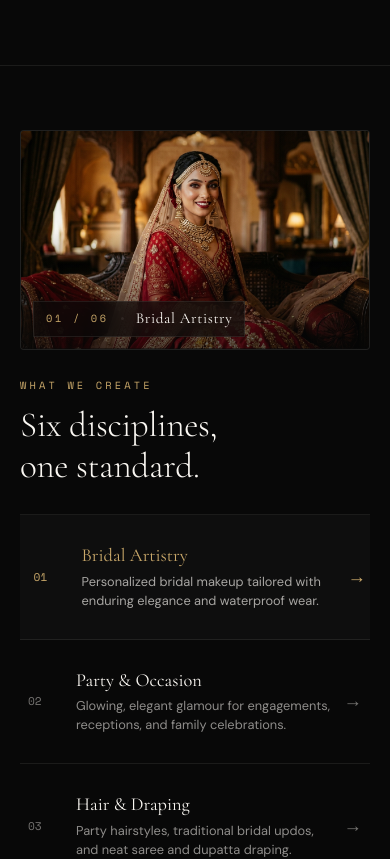
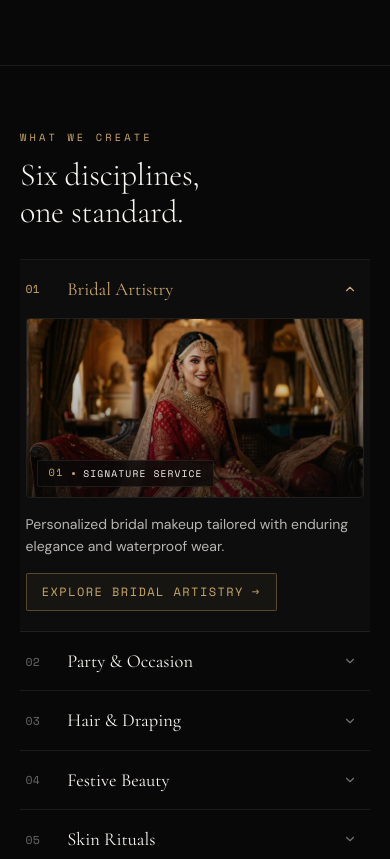
Before and after one commit to superezzdev/parlour, a Next.js app: page / in a window 390 px wide. Shown: the part 2901-3760 px from the top of the page. Built offline with nearby package versions, Linux system fonts and the light colour scheme.

Commit message:
feat: transform service grid into mobile-friendly accordion and update editorial content imagery

```diff
--- a/src/app/page.tsx
+++ b/src/app/page.tsx
@@ -74,8 +74,8 @@ export default function HomePage() {
 
       {/* 4. Editorial Image Moment — Full-Width Visual Reset */}
       <EditorialMoment
-        imageSrc="/images/hero/editorial-moment.jpg"
-        imageAlt="Editorial beauty moment — Glamorous studio artistry"
+        imageSrc="/images/gallery/hair/hair-01.jpg"
+        imageAlt="Floral romance chignon and bridal updo styling"
         tag="THE ART OF REFINEMENT"
         headline="Every look composed with patient precision and quiet intention."
       />
--- a/src/components/sections/EditorialMoment.tsx
+++ b/src/components/sections/EditorialMoment.tsx
@@ -15,10 +15,10 @@ interface GalleryStripItem {
 const STRIP_IMAGES: GalleryStripItem[] = [
   {
     id: 'strip-1',
-    src: '/images/hero/editorial-moment.jpg',
-    alt: 'Champagne gold bridal portrait — Glamorous studio artistry',
-    title: 'Art of Refinement',
-    subtitle: 'Champagne Gold Bridal Artistry',
+    src: '/images/gallery/hair/hair-01.jpg',
+    alt: 'Floral romance chignon and bridal updo styling',
+    title: 'Sculpted Grace',
+    subtitle: 'Floral Romance Chignon Coiffure',
   },
   {
     id: 'strip-2',
@@ -43,10 +43,10 @@ const STRIP_IMAGES: GalleryStripItem[] = [
   },
   {
     id: 'strip-5',
-    src: '/images/gallery/hair/hair-01.jpg',
-    alt: 'Floral romance chignon and bridal updo styling',
-    title: 'Sculpted Grace',
-    subtitle: 'Floral Romance Chignon Coiffure',
+    src: '/images/hero/editorial-moment.jpg',
+    alt: 'Champagne gold bridal portrait — Glamorous studio artistry',
+    title: 'Art of Refinement',
+    subtitle: 'Champagne Gold Bridal Artistry',
   },
   {
     id: 'strip-6',
--- a/src/components/sections/ServiceGrid.module.css
+++ b/src/components/sections/ServiceGrid.module.css
@@ -161,19 +161,18 @@
 
 .rowItem {
   display: block;
+  border-bottom: 1px solid var(--color-ghost-border);
+  position: relative;
+  transition: background-color 0.3s ease;
+}
+
+.rowLink {
+  display: block;
   text-decoration: none;
   color: inherit;
   padding: clamp(0.95rem, 1.8vw, 1.25rem) 0.5rem;
-  border-bottom: 1px solid var(--color-ghost-border);
-  position: relative;
   transition: background-color 0.3s ease, padding-left 0.3s ease;
   cursor: pointer;
-}
-
-.rowItem:hover,
-.rowItem.rowActive {
-  background-color: rgba(250, 247, 242, 0.025);
-  padding-left: 0.85rem;
 }
 
 .rowHeader {
@@ -188,11 +187,6 @@
   font-size: 0.7rem;
   color: rgba(250, 247, 242, 0.45);
   transition: color 0.3s ease;
-}
-
-.rowItem:hover .rowNumber,
-.rowItem.rowActive .rowNumber {
-  color: var(--color-gold);
 }
 
 .rowContent {
@@ -210,9 +204,10 @@
   transition: color 0.3s ease, transform 0.3s ease;
 }
 
-.rowItem:hover .rowName,
-.rowItem.rowActive .rowName {
-  color: var(--color-gold);
+.rowAction {
+  display: flex;
+  align-items: center;
+  justify-content: flex-end;
 }
 
 .rowArrow {
@@ -226,13 +221,23 @@
   justify-content: center;
 }
 
-.rowItem:hover .rowArrow,
-.rowItem.rowActive .rowArrow {
-  color: var(--color-gold);
-  transform: translateX(4px);
+/* Mobile Accordion Toggle Icon */
+.mobileToggle {
+  display: none;
+  align-items: center;
+  justify-content: center;
+  width: 28px;
+  height: 28px;
+  color: rgba(250, 247, 242, 0.45);
+  transition: transform 0.35s cubic-bezier(0.16, 1, 0.3, 1), color 0.3s ease;
 }
 
-/* 1-line description fading in below row name */
+.mobileToggleOpen {
+  transform: rotate(180deg);
+  color: var(--color-gold);
+}
+
+/* 1-line description fading in below row name (Desktop only) */
 .description {
   font-family: var(--font-body);
   font-size: 0.8rem;
@@ -251,12 +256,42 @@
   margin-top: 0;
 }
 
-.rowItem:hover .description,
-.rowItem.rowActive .description {
-  max-height: 48px;
-  opacity: 1;
-  transform: translateY(0);
-  margin-top: 0.35rem;
+/* Desktop Hover Effects (>= 992px) */
+@media (min-width: 992px) {
+  .rowLink:hover,
+  .rowItem.rowActive .rowLink {
+    background-color: rgba(250, 247, 242, 0.025);
+    padding-left: 0.85rem;
+  }
+
+  .rowLink:hover .rowNumber,
+  .rowItem.rowActive .rowNumber {
+    color: var(--color-gold);
+  }
+
+  .rowLink:hover .rowName,
+  .rowItem.rowActive .rowName {
+    color: var(--color-gold);
+  }
+
+  .rowLink:hover .rowArrow,
+  .rowItem.rowActive .rowArrow {
+    color: var(--color-gold);
+    transform: translateX(4px);
+  }
+
+  .rowLink:hover .description,
+  .rowItem.rowActive .description {
+    max-height: 48px;
+    opacity: 1;
+    transform: translateY(0);
+    margin-top: 0.35rem;
+  }
+}
+
+/* Mobile Expanded Body Hidden on Desktop */
+.mobileExpandedBody {
+  display: none;
 }
 
 /* Bottom Explore Complete Menu Link */
@@ -291,46 +326,226 @@
   transform: translateX(4px);
 }
 
-/* ─── Responsive (Mobile & Tablet) ───────────────────────────── */
+/* ─── Responsive (Mobile & Tablet < 992px) ───────────────────── */
 @media (max-width: 991px) {
   .splitLayout {
     grid-template-columns: 1fr;
-    gap: 1.75rem;
+    gap: 0;
     min-height: auto;
   }
 
+  /* Eliminate awkward disconnected cropped image on mobile */
   .leftCol {
-    height: clamp(220px, 36vw, 300px);
-    min-height: 220px;
-    border-radius: var(--radius-sm);
+    display: none !important;
   }
 
-  .imageBadge {
-    bottom: 0.75rem;
-    left: 0.75rem;
-    padding: 0.35rem 0.75rem;
+  .heading {
+    font-size: clamp(2rem, 5.5vw, 2.5rem);
+    margin-bottom: 1.75rem;
   }
 
-  /* Make descriptions readable without hover on touch/mobile devices */
+  /* Stable row link padding (no horizontal jumping on mobile) */
+  .rowLink {
+    padding: 1.1rem 0.5rem;
+    transition: background-color 0.25s ease;
+  }
+
+  .rowItem.rowActive {
+    background-color: rgba(250, 247, 242, 0.02);
+  }
+
+  .rowHeader {
+    grid-template-columns: 28px 1fr 28px;
+    align-items: center;
+    gap: 0.85rem;
+  }
+
+  .rowNumber {
+    font-size: 0.72rem;
+    color: rgba(250, 247, 242, 0.4);
+  }
+
+  .rowItem.rowActive .rowNumber {
+    color: var(--color-gold);
+  }
+
+  .rowName {
+    font-size: 1.25rem;
+  }
+
+  .rowItem.rowActive .rowName {
+    color: var(--color-gold);
+  }
+
+  /* Hide desktop hover description inside header row to keep header single-line */
   .description {
-    max-height: 80px;
-    opacity: 0.85;
-    transform: none;
-    margin-top: 0.35rem;
+    display: none;
+  }
+
+  /* Hide desktop arrow; show mobile toggle chevron */
+  .rowArrow {
+    display: none;
+  }
+
+  .mobileToggle {
+    display: flex;
+  }
+
+  /* Mobile-only rich expandable card with smooth CSS grid transitions */
+  .mobileExpandedBody {
+    display: grid;
+    grid-template-rows: 0fr;
+    transition: grid-template-rows 0.38s cubic-bezier(0.16, 1, 0.3, 1);
+    overflow: hidden;
+  }
+
+  .mobileExpandedOpen {
+    grid-template-rows: 1fr;
+  }
+
+  .mobileCardContent {
+    min-height: 0;
+    overflow: hidden;
+    opacity: 0;
+    transform: translateY(-6px);
+    transition: opacity 0.3s ease, transform 0.3s ease;
+    padding-inline: 0.5rem;
+  }
+
+  .mobileExpandedOpen .mobileCardContent {
+    opacity: 1;
+    transform: translateY(0);
+    padding-bottom: 1.25rem;
+  }
+
+  /* Visual photography preview inside the active discipline */
+  .mobileImageFrame {
+    display: block;
+    position: relative;
+    width: 100%;
+    height: clamp(170px, 46vw, 220px);
+    border-radius: var(--radius-sm);
+    overflow: hidden;
+    border: 1px solid var(--color-ghost-border);
+    margin-bottom: 0.9rem;
+    text-decoration: none;
+  }
+
+  .mobileImage {
+    width: 100%;
+    height: 100%;
+    object-fit: cover;
+    object-position: center;
+    display: block;
+    transition: transform 0.6s cubic-bezier(0.16, 1, 0.3, 1);
+  }
+
+  .mobileImageFrame:active .mobileImage {
+    transform: scale(1.03);
+  }
+
+  .mobileImageOverlay {
+    position: absolute;
+    inset: 0;
+    background: linear-gradient(
+      180deg,
+      rgba(8, 8, 8, 0.1) 0%,
+      rgba(8, 8, 8, 0.25) 50%,
+      rgba(8, 8, 8, 0.7) 100%
+    );
+    pointer-events: none;
+  }
+
+  .mobileImageBadge {
+    position: absolute;
+    bottom: 0.65rem;
+    left: 0.65rem;
+    display: flex;
+    align-items: center;
+    gap: 0.5rem;
+    padding: 0.3rem 0.65rem;
+    background: rgba(8, 8, 8, 0.75);
+    backdrop-filter: blur(10px);
+    -webkit-backdrop-filter: blur(10px);
+    border: 1px solid var(--color-ghost-border);
+    border-radius: 2px;
+    pointer-events: none;
+  }
+
+  .mobileBadgeNumber {
+    font-family: var(--font-mono);
+    font-size: 0.65rem;
+    color: var(--color-gold);
+    letter-spacing: 0.15em;
+  }
+
+  .mobileBadgeDot {
+    width: 3px;
+    height: 3px;
+    border-radius: 50%;
+    background-color: var(--color-gold);
+  }
+
+  .mobileBadgeLabel {
+    font-family: var(--font-mono);
+    font-size: 0.6rem;
+    color: var(--color-ivory);
+    letter-spacing: 0.12em;
+  }
+
+  .mobileDescription {
+    font-family: var(--font-body);
+    font-size: 0.875rem;
+    line-height: 1.6;
+    color: rgba(250, 247, 242, 0.72);
+    margin: 0 0 1rem 0;
+  }
+
+  .mobileServiceCta {
+    display: inline-flex;
+    align-items: center;
+    gap: 0.5rem;
+    font-family: var(--font-mono);
+    font-size: 0.75rem;
+    letter-spacing: 0.12em;
+    text-transform: uppercase;
+    color: var(--color-gold);
+    padding: 0.55rem 0.95rem;
+    border: 1px solid rgba(201, 168, 106, 0.35);
+    border-radius: 2px;
+    background: rgba(201, 168, 106, 0.05);
+    text-decoration: none;
+    transition: background-color 0.25s ease, border-color 0.25s ease, gap 0.25s ease;
+  }
+
+  .mobileServiceCta:active {
+    background: rgba(201, 168, 106, 0.15);
+    border-color: var(--color-gold);
+  }
+
+  .mobileCtaArrow {
+    transition: transform 0.25s ease;
+  }
+
+  .mobileServiceCta:active .mobileCtaArrow {
+    transform: translateX(3px);
   }
 }
 
 @media (max-width: 480px) {
-  .leftCol {
-    height: 220px;
-    min-height: 220px;
-  }
-
-  .rowHeader {
-    padding-block: 0.85rem;
+  .rowLink {
+    padding: 0.95rem 0.35rem;
   }
 
   .rowName {
     font-size: 1.15rem;
   }
+
+  .mobileCardContent {
+    padding-inline: 0.35rem;
+  }
+
+  .mobileImageFrame {
+    height: 180px;
+  }
 }
--- a/src/components/sections/ServiceGrid.tsx
+++ b/src/components/sections/ServiceGrid.tsx
@@ -66,22 +66,32 @@ const servicesList: ServiceItem[] = [
 ]
 
 export default function ServiceGrid() {
-  const [activeService, setActiveService] = useState<number>(0)
+  const [activeService, setActiveService] = useState<number | null>(0)
   const imagePanelRef = useScrollReveal<HTMLDivElement>({ y: 30, delay: 0 })
   const headingRef = useHeadingReveal<HTMLHeadingElement>()
   const rightColRef = useScrollReveal<HTMLDivElement>({ y: 30, delay: 0.15 })
+
+  const currentDesktopIndex = activeService ?? 0
+
+  const handleRowClick = (e: React.MouseEvent, index: number) => {
+    // On mobile & touch screens (< 992px), toggle the accordion on tap instead of immediate navigation
+    if (typeof window !== 'undefined' && window.innerWidth < 992) {
+      e.preventDefault()
+      setActiveService((prev) => (prev === index ? null : index))
+    }
+  }
 
   return (
     <section className={styles.servicesSection} aria-labelledby="services-preview-heading">
       <div className={styles.container}>
         <div className={styles.splitLayout}>
-          {/* ─── Left Column: Dynamic Visual Panel (60% width, desktop) ─── */}
+          {/* ─── Left Column: Dynamic Visual Panel (60% width, desktop only) ─── */}
           <div ref={imagePanelRef} className={styles.leftCol} aria-hidden="true">
             {servicesList.map((service, index) => (
               <div
                 key={service.id}
                 className={`${styles.imageWrapper} ${
-                  activeService === index ? styles.imageActive : ''
+                  currentDesktopIndex === index ? styles.imageActive : ''
                 }`}
               >
                 {/* eslint-disable-next-line @next/next/no-img-element */}
@@ -97,11 +107,11 @@ export default function ServiceGrid() {
             <div className={styles.imageOverlay} />
             <div className={styles.imageBadge}>
               <span className={styles.badgeNumber}>
-                {servicesList[activeService].number} / 06
+                {servicesList[currentDesktopIndex].number} / 06
               </span>
               <span className={styles.badgeDot} />
               <span className={styles.badgeName}>
-                {servicesList[activeService].name}
+                {servicesList[currentDesktopIndex].name}
               </span>
             </div>
           </div>
@@ -126,31 +136,106 @@ export default function ServiceGrid() {
                 const isActive = activeService === index
 
                 return (
+                  <div
+                    key={service.id}
+                    className={`${styles.rowItem} ${isActive ? styles.rowActive : ''}`}
+                    role="listitem"
+                  >
                     <Link
-                    key={service.id}
                       href={`/services#${service.slug}`}
-                    className={`${styles.rowItem} ${isActive ? styles.rowActive : ''}`}
+                      className={styles.rowLink}
+                      onClick={(e) => handleRowClick(e, index)}
                       onMouseEnter={() => setActiveService(index)}
                       onFocus={() => setActiveService(index)}
-                    role="listitem"
+                      aria-expanded={isActive}
                       aria-label={`${service.number} ${service.name}`}
                     >
                       <div className={styles.rowHeader}>
                         {/* Left: Number */}
                         <span className={styles.rowNumber}>{service.number}</span>
 
-                      {/* Center: Name & Expanding 1-Line Description */}
+                        {/* Center: Name & Desktop-only Hover Description */}
                         <div className={styles.rowContent}>
                           <h3 className={styles.rowName}>{service.name}</h3>
                           <p className={styles.description}>{service.description}</p>
                         </div>
 
-                      {/* Right: Arrow */}
-                      <span className={styles.rowArrow} aria-hidden="true">
-                        &rarr;
+                        {/* Right: Desktop Arrow & Mobile Accordion Toggle */}
+                        <div className={styles.rowAction} aria-hidden="true">
+                          <span className={styles.rowArrow}>&rarr;</span>
+                          <span
+                            className={`${styles.mobileToggle} ${
+                              isActive ? styles.mobileToggleOpen : ''
+                            }`}
+                          >
+                            <svg
+                              width="14"
+                              height="14"
+                              viewBox="0 0 24 24"
+                              fill="none"
+                              stroke="currentColor"
+                              strokeWidth="2"
+                              strokeLinecap="round"
+                              strokeLinejoin="round"
+                            >
+                              <polyline points="6 9 12 15 18 9" />
+                            </svg>
+                          </span>
+                        </div>
+                      </div>
+                    </Link>
+
+                    {/* Mobile-only Expanding Rich Card (< 992px) */}
+                    <div
+                      className={`${styles.mobileExpandedBody} ${
+                        isActive ? styles.mobileExpandedOpen : ''
+                      }`}
+                      aria-hidden={!isActive}
+                    >
+                      <div className={styles.mobileCardContent}>
+                        <Link
+                          href={`/services#${service.slug}`}
+                          className={styles.mobileImageFrame}
+                          tabIndex={isActive ? 0 : -1}
+                          aria-label={`View ${service.name} gallery and details`}
+                        >
+                          {/* eslint-disable-next-line @next/next/no-img-element */}
+                          <img
+                            src={service.image}
+                            alt={service.name}
+                            className={styles.mobileImage}
+                            loading="lazy"
+                            decoding="async"
+                          />
+                          <div className={styles.mobileImageOverlay} />
+                          <div className={styles.mobileImageBadge}>
+                            <span className={styles.mobileBadgeNumber}>
+                              {service.number}
+                            </span>
+                            <span className={styles.mobileBadgeDot} />
+                            <span className={styles.mobileBadgeLabel}>
+                              SIGNATURE SERVICE
                             </span>
                           </div>
                         </Link>
+
+                        <p className={styles.mobileDescription}>
+                          {service.description}
+                        </p>
+
+                        <Link
+                          href={`/services#${service.slug}`}
+                          className={styles.mobileServiceCta}
+                          tabIndex={isActive ? 0 : -1}
+                        >
+                          <span>Explore {service.name}</span>
+                          <span className={styles.mobileCtaArrow} aria-hidden="true">
+                            &rarr;
+                          </span>
+                        </Link>
+                      </div>
+                    </div>
+                  </div>
                 )
               })}
             </div>
```
Lines whose indentation alone changed are shown as unchanged.
